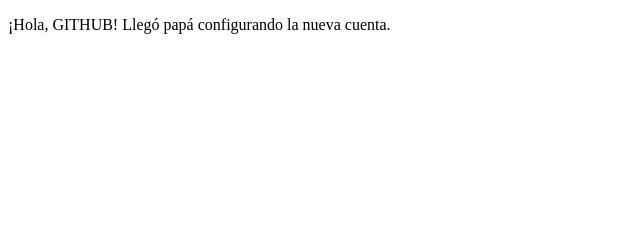
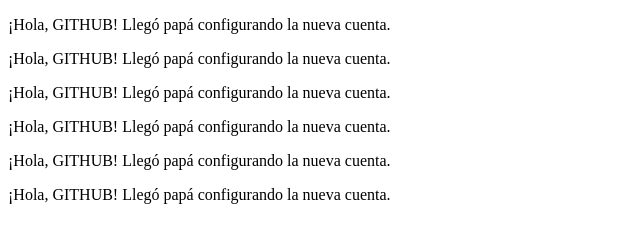
Before and after one commit to cvega01/proyectoDemoCursoPrework, a plain HTML site: page index.html in a window 1280 px wide. Shown: the whole page, without its empty margins (0-640 px from the left). Drawn offline with Linux system fonts and the light colour scheme.

Commit message:
first commit

```diff
--- a/index.html
+++ b/index.html
@@ -10,5 +10,20 @@
     <p>
         ¡Hola, GITHUB! Llegó papá configurando la nueva cuenta.
     </p>
+    <p>
+        ¡Hola, GITHUB! Llegó papá configurando la nueva cuenta.
+    </p>
+    <p>
+        ¡Hola, GITHUB! Llegó papá configurando la nueva cuenta.
+    </p>
+    <p>
+        ¡Hola, GITHUB! Llegó papá configurando la nueva cuenta.
+    </p>
+    <p>
+        ¡Hola, GITHUB! Llegó papá configurando la nueva cuenta.
+    </p>
+    <p>
+        ¡Hola, GITHUB! Llegó papá configurando la nueva cuenta.
+    </p>
 </body>
 </html>
```
